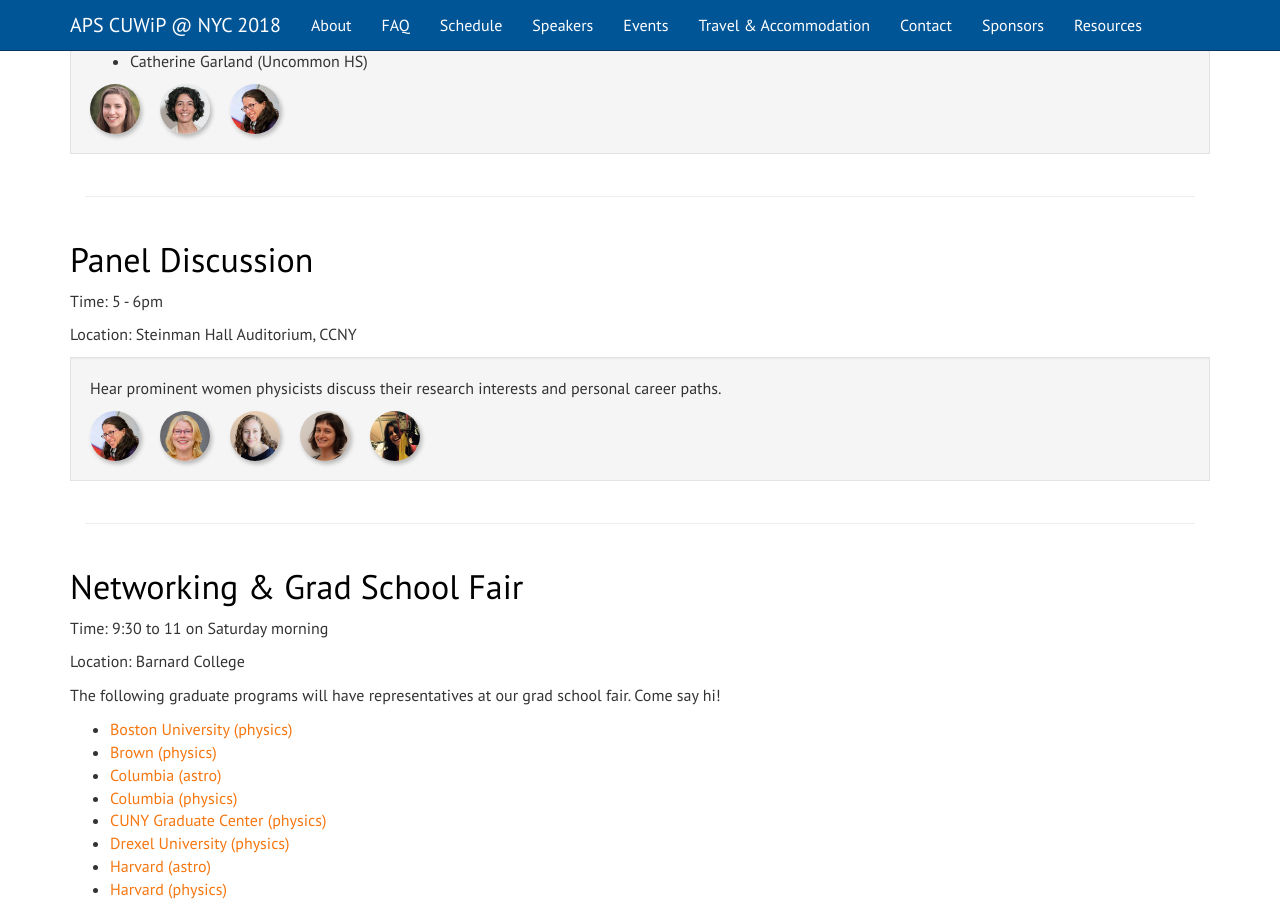
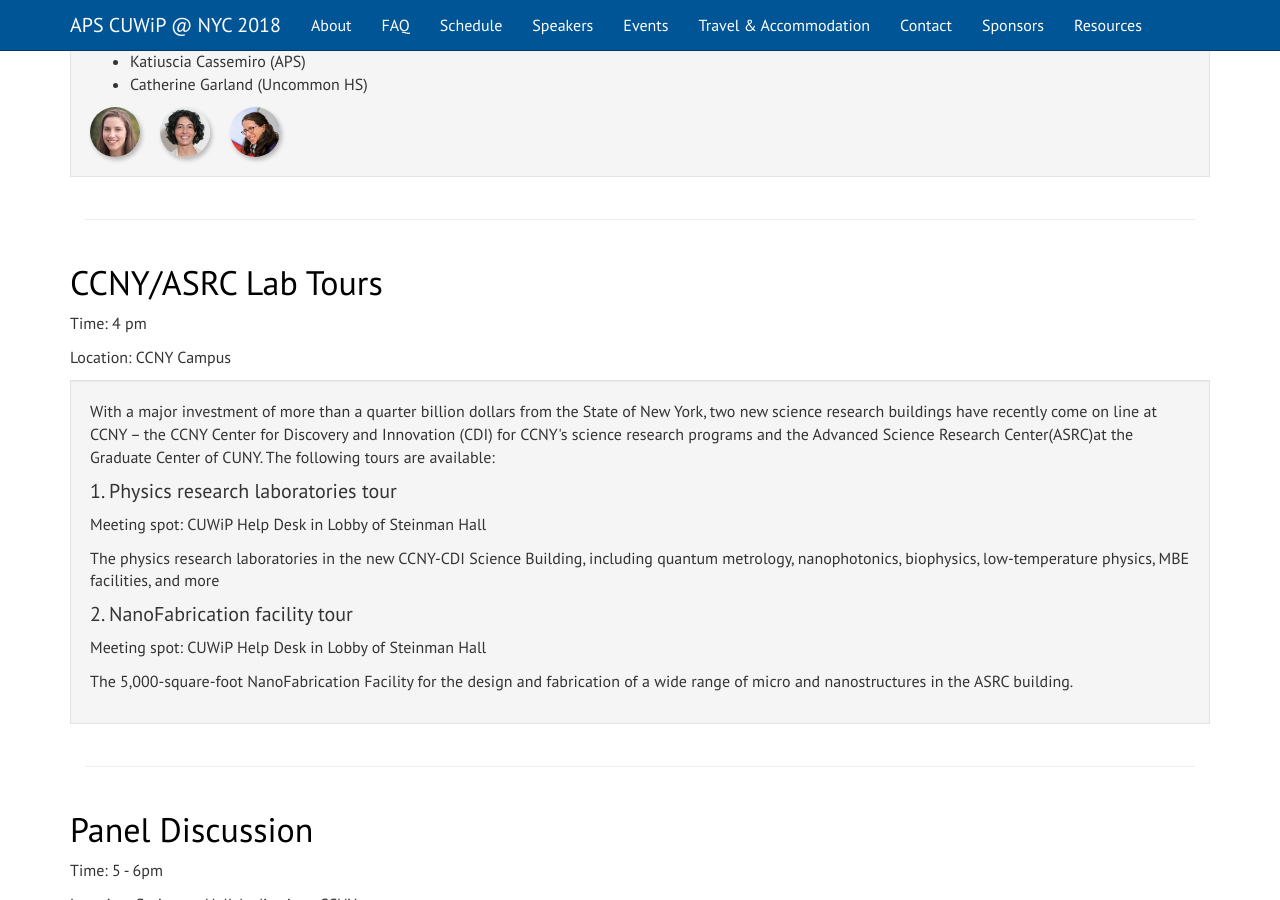
Before and after one commit to cuwip-nyc/cuwip-nyc.github.io, a Jekyll site: the page built from events.html, in a window 1280 px wide and 900 px high, scrolled down 6547 px. Built offline with Jekyll 4.4.1, drawn with Linux system fonts in a browser that asks for light colours; nearby versions of some CDN libraries.

Commit message:
add ccny tours

```diff
--- a/events.html
+++ b/events.html
@@ -18,6 +18,7 @@ order: 6
   <li><a href="#topicTables">Lunch Time Topic Tables</a></li>
   <li><a href="#keynoteTalk">Keynote: Prof. Patricia Burchat</a></li>
   <li><a href="#stepUp">Step Up For Women</a> </li>
+  <li><a href="#ccnyTours">CCNY/ASRC Lab Tours</a></li>
   <li><a href="#panel">Panel Discussion</a> </li>
   <h5>Sunday</h5>
   <li><a href="#networkingFair">Networking and Grad School Fair</a></li>
@@ -318,6 +319,26 @@ your mental health.</p>
 </div>
 
 <hr>
+<div class="row">
+<h2><a class="anchor" name="ccnyTours">CCNY/ASRC Lab Tours</a></h2>
+<p>Time: 4 pm</p>
+<p>Location: CCNY Campus</p>
+<div class="well">
+  <p>With a major investment of more than a quarter billion dollars from the State of New York, two new science research buildings have recently come on line at CCNY – the CCNY Center for Discovery and Innovation (CDI) for CCNY's science research programs and the Advanced Science Research Center(ASRC)at the Graduate Center of CUNY. The following tours are available:</p>
+  <h4>1. Physics research laboratories tour </h4>
+  <p>
+    Meeting spot: CUWiP Help Desk in Lobby of Steinman Hall</p>
+  <p>The physics research laboratories in the new CCNY-CDI Science Building, including quantum metrology, nanophotonics, biophysics, low-temperature physics, MBE facilities, and more</p>
+
+<h4>2. NanoFabrication facility tour</h4>
+<p>Meeting spot: CUWiP Help Desk in Lobby of Steinman Hall</p>
+<p>The 5,000-square-foot NanoFabrication Facility for the design and fabrication of a wide range of micro and nanostructures in the ASRC building.
+</p>
+
+</div>
+</div>
+
+<hr>
 
 <div class="row">
   <h2><a class="anchor" name="panel" >Panel Discussion</a></h2>
```
Also changed, not shown: 1 other file.
